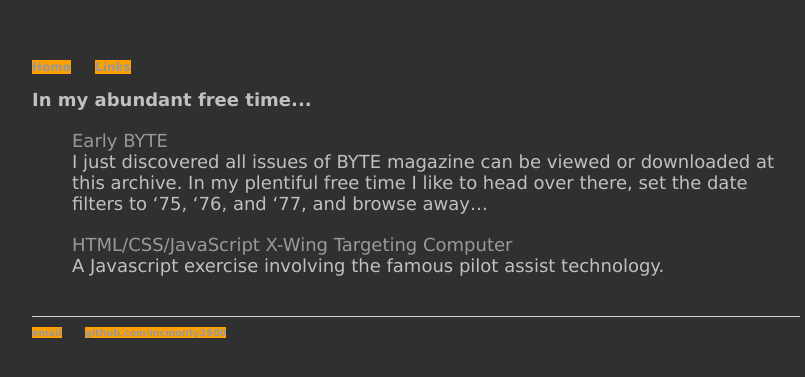
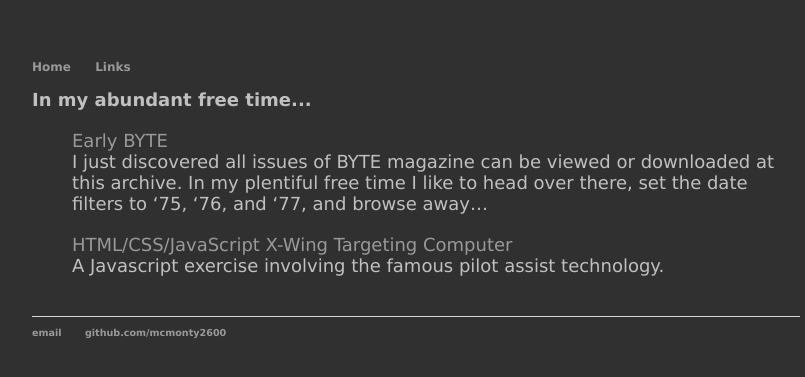
Before and after one commit to mcmonty2600/mcmonty2600.github.io, a Jekyll site: the page built from index.html, in a window 1280 px wide. Shown: the top 377 px of the page, without its empty margins (224-1029 px from the left). Built offline with Jekyll 4.4.1, drawn with Linux system fonts in a browser that asks for light colours.

Commit message:
Update main.css

```diff
--- a/css/main.css
+++ b/css/main.css
@@ -14,7 +14,6 @@ nav ul, footer ul {
     font-weight: bold;
 }
 nav ul li, footer ul li {
-    background-color:#FFA000;
     display: inline;
     margin-right: 20px;
 }
```
